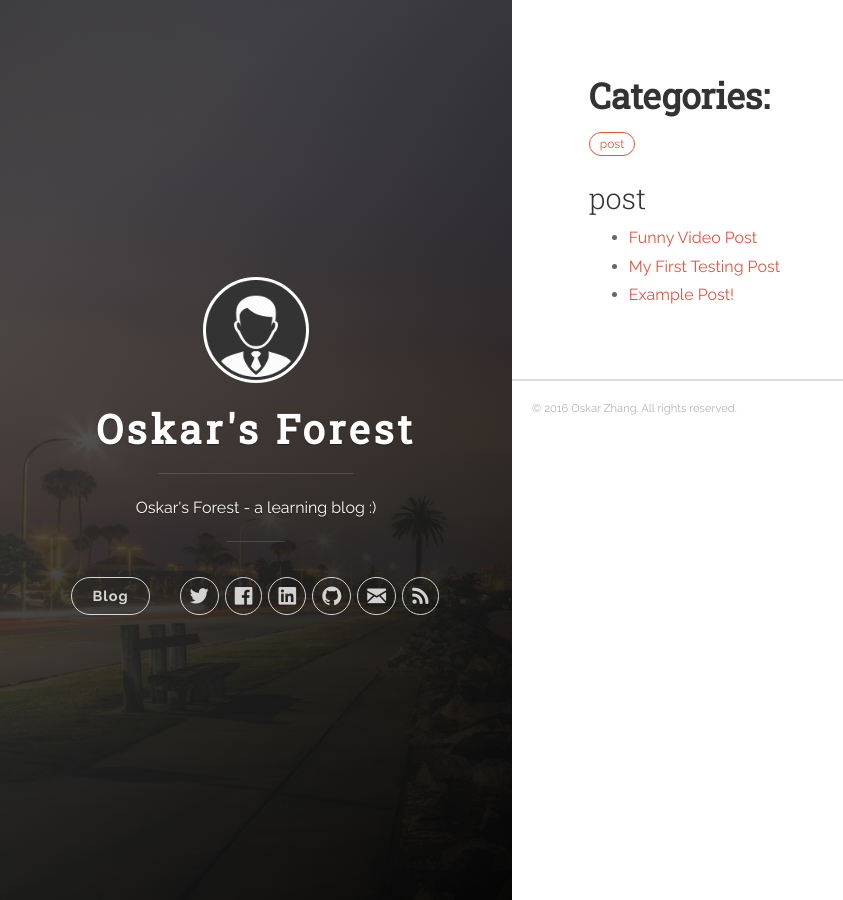
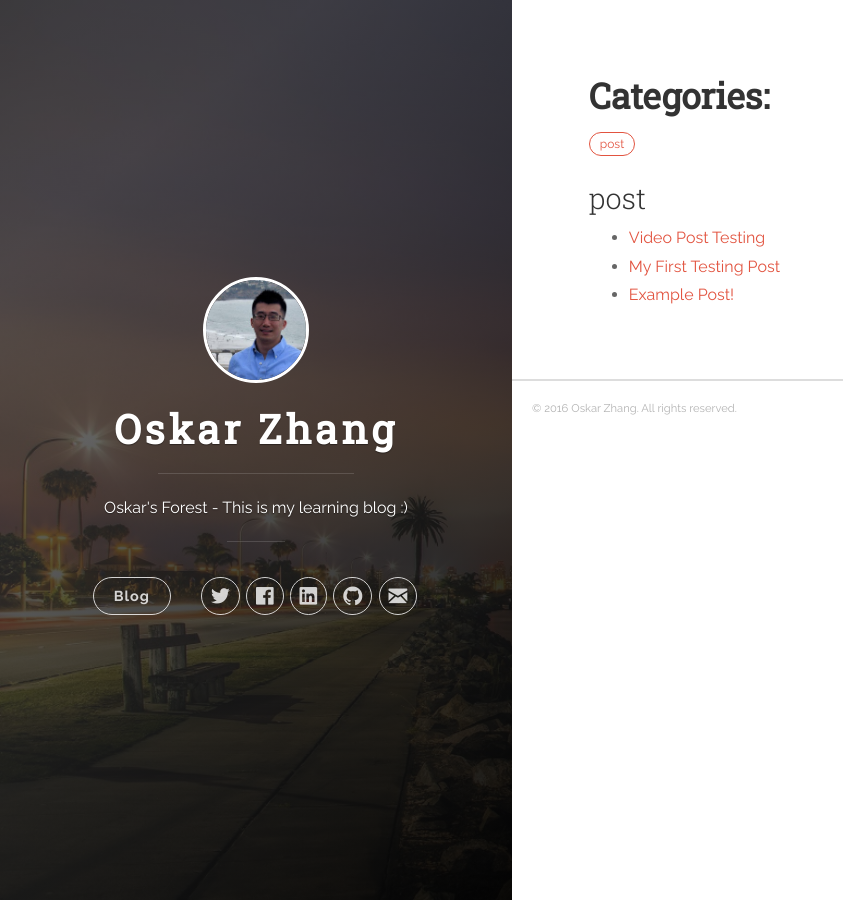
Before and after one commit to oskarsforest/website, a Jekyll site: the page built from categories.md, in a window 1280 px wide. Shown: the whole page, without its empty margins (0-843 px from the left). Built offline with Jekyll 4.4.1, drawn with Linux system fonts in a browser that asks for light colours; nearby versions of some CDN libraries.

Commit message:
some minor changes

```diff
--- a/_config.yml
+++ b/_config.yml
@@ -1,6 +1,6 @@
 # Site settings
-title: "Oskar's Forest"
-description: "Oskar's Forest - a learning blog :)"
+title: "Oskar Zhang"
+description: "Oskar's Forest - This is my learning blog :)"
 url: "http://oskarsforest.github.io"
 baseurl: "/website/"
 # google_analytics: 'UA-XXXXXX-X'
--- a/_includes/header.html
+++ b/_includes/header.html
@@ -77,14 +77,14 @@
               </li>
             {% endif %}
 
-            <!-- RSS -->
+            <!-- RSS
             <li class="navigation__item">
               <a href="{{ "feed.xml" | prepend: site.baseurl }}" title="Subscribe" target="_blank">
                 <i class="icon icon-rss"></i>
                 <span class="label">RSS</span>
               </a>
             </li>
-
+            -->
             </ul>
           </nav>
 
--- a/_posts/2016-04-05-funny-video-post.markdown
+++ b/_posts/2016-04-05-funny-video-post.markdown
@@ -1,5 +1,5 @@
 ---
-title:  "Funny Video Post"
+title:  "Video Post Testing"
 date:   2016-04-03 23:55:23
 categories: [post]
 tags: [Test]
--- a/css/main.css
+++ b/css/main.css
@@ -55,7 +55,7 @@ pre.highlight code,
   border-radius:100%;
 }
 
-h1,h2{
+h1,h2 {
   font-weight: bold;
 }
 
--- a/css/uno.css
+++ b/css/uno.css
@@ -1225,7 +1225,7 @@ hr {
 	right: 0;
 	bottom: 0;
 	left: 0;
-	background-color: rgba(68, 68, 68, 0.6);
+	background-color: rgba(68, 68, 68, 0.3);
 	background-image: -webkit-linear-gradient(-410deg, rgba(68, 68, 68, 0.6) 20%, rgba(0, 0, 0, 0.9));
 	background-image: linear-gradient(140deg,rgba(68, 68, 68, 0.6) 20%, rgba(0, 0, 0, 0.9)); }
 
```
Also changed, not shown: images/favicons/favicon.ico, images/profile.jpg, images/profile1.jpg (added).
